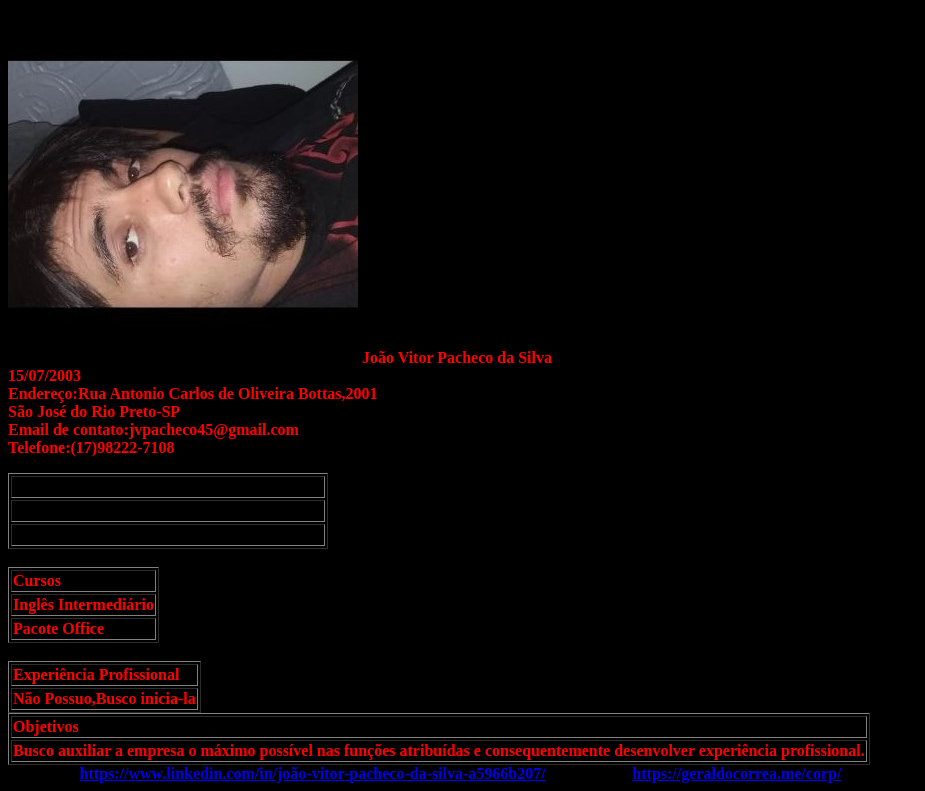
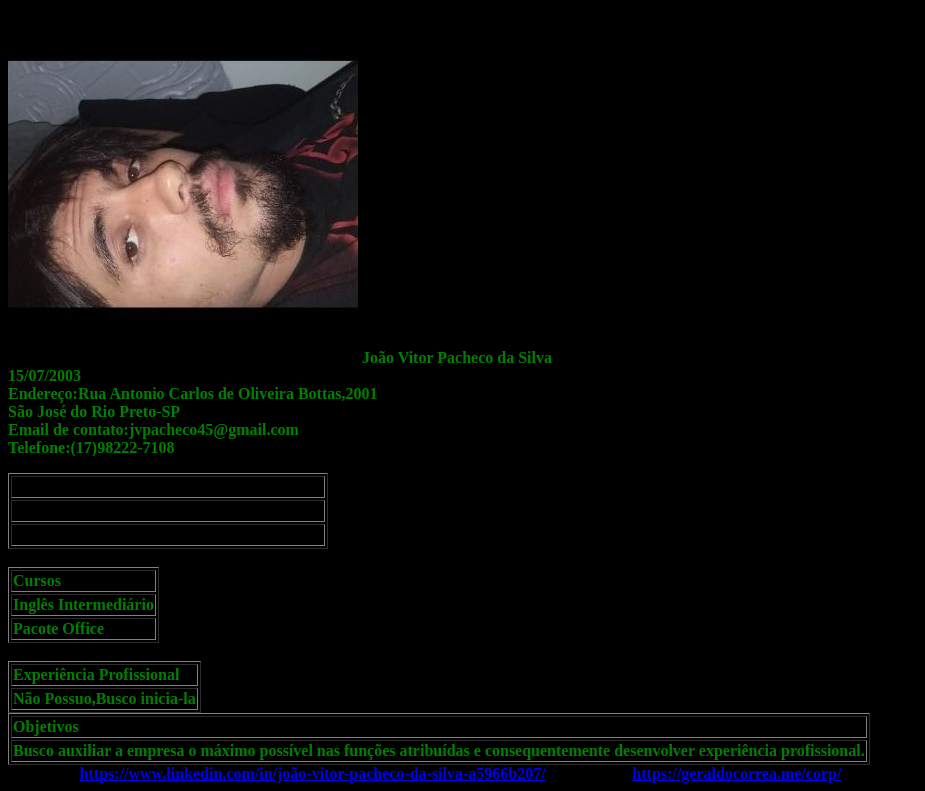
Before and after one commit to jvpacheco45/curriculo, a plain HTML site: page index.html in a window 1280 px wide. Shown: the part 131-922 px from the top of the page, without its empty margins (0-925 px from the left). Drawn offline with Linux system fonts and the light colour scheme.

Commit message:
Update index.html

```diff
--- a/index.html
+++ b/index.html
@@ -6,7 +6,7 @@
 <b><h1><p align="center">Currículo</h1><p><br>
 <br>
 <img src="imagens/ei.jpg">
-<font color="red">
+<font color="green">
 
 João Vitor Pacheco da Silva<br>
 15/07/2003<br>
```
